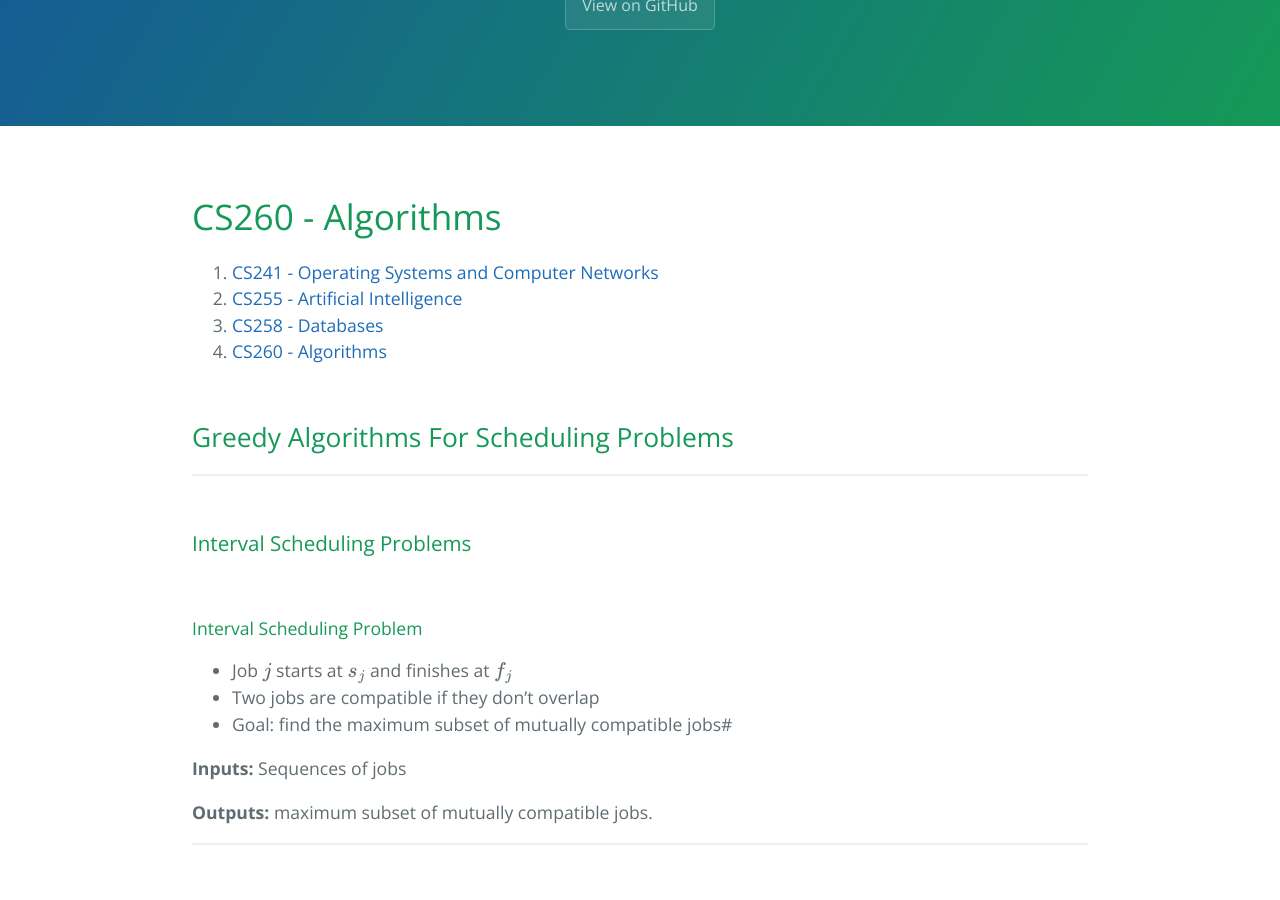
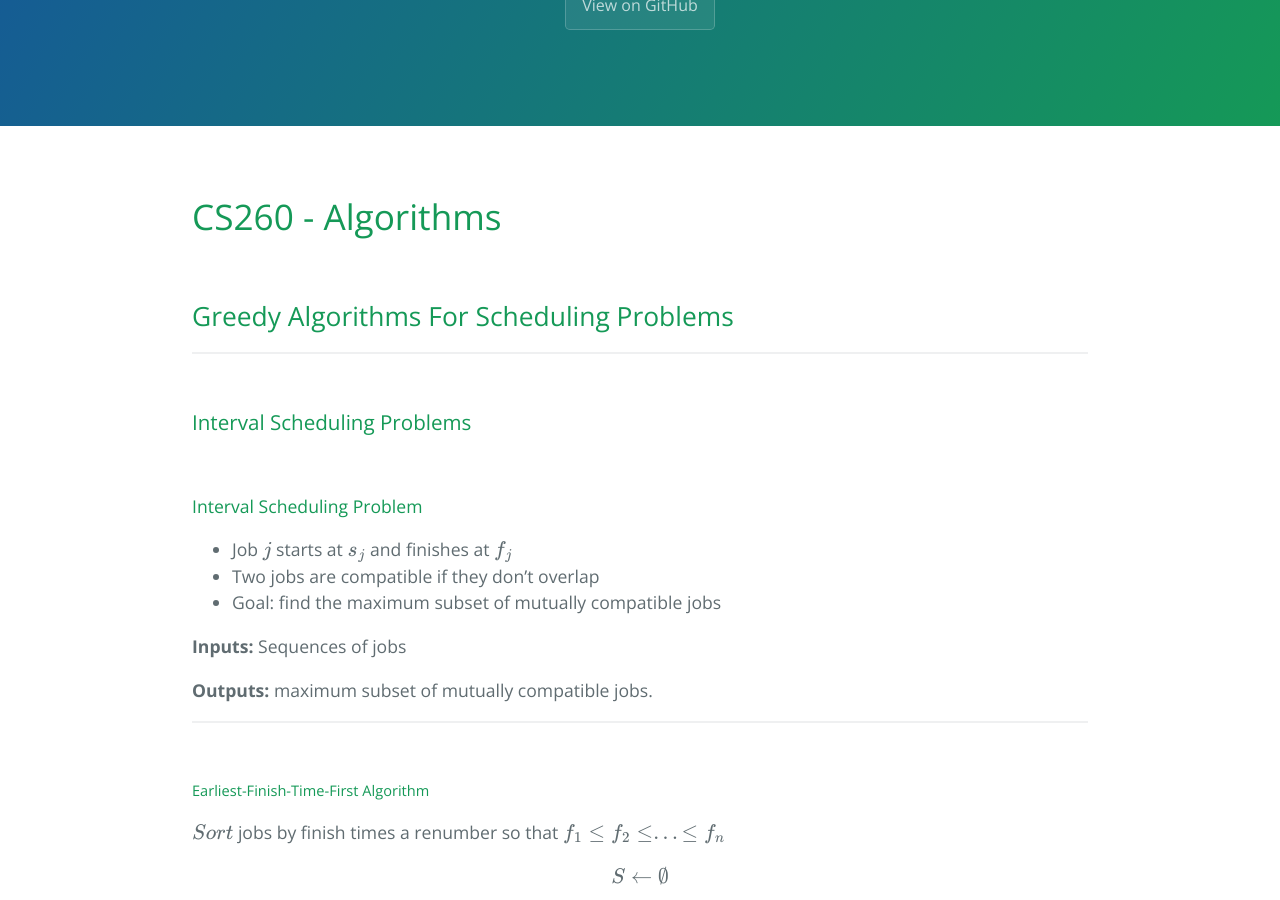
Before and after one commit to lchipchase/modulenotes, a Jekyll site: the page built from CS260.md, in a window 1280 px wide and 900 px high, scrolled down 210 px. Built offline with Jekyll 4.4.1, drawn with Linux system fonts in a browser that asks for light colours; formulas are drawn with MathJax 3; the repository's description, which GitHub fills in, is left out.

```diff
--- a/CS260.md
+++ b/CS260.md
@@ -8,10 +8,6 @@ math: true
 # CS260 - Algorithms
 
 
-1. [CS241 - Operating Systems and Computer Networks](./CS241)
-2. [CS255 - Artificial Intelligence](./CS255)
-3. [CS258 - Databases](./CS258)
-4. [CS260 - Algorithms](./CS260)
 
 ## Greedy Algorithms For Scheduling Problems
 
@@ -23,7 +19,7 @@ math: true
 
 - Job  $$j $$ starts at $$ s_{j} $$ and finishes at $$ f_{j} $$
 - Two jobs are compatible if they don’t overlap
-- Goal: find the maximum subset of mutually compatible jobs#
+- Goal: find the maximum subset of mutually compatible jobs
 
 **Inputs:** Sequences of jobs
 
```
